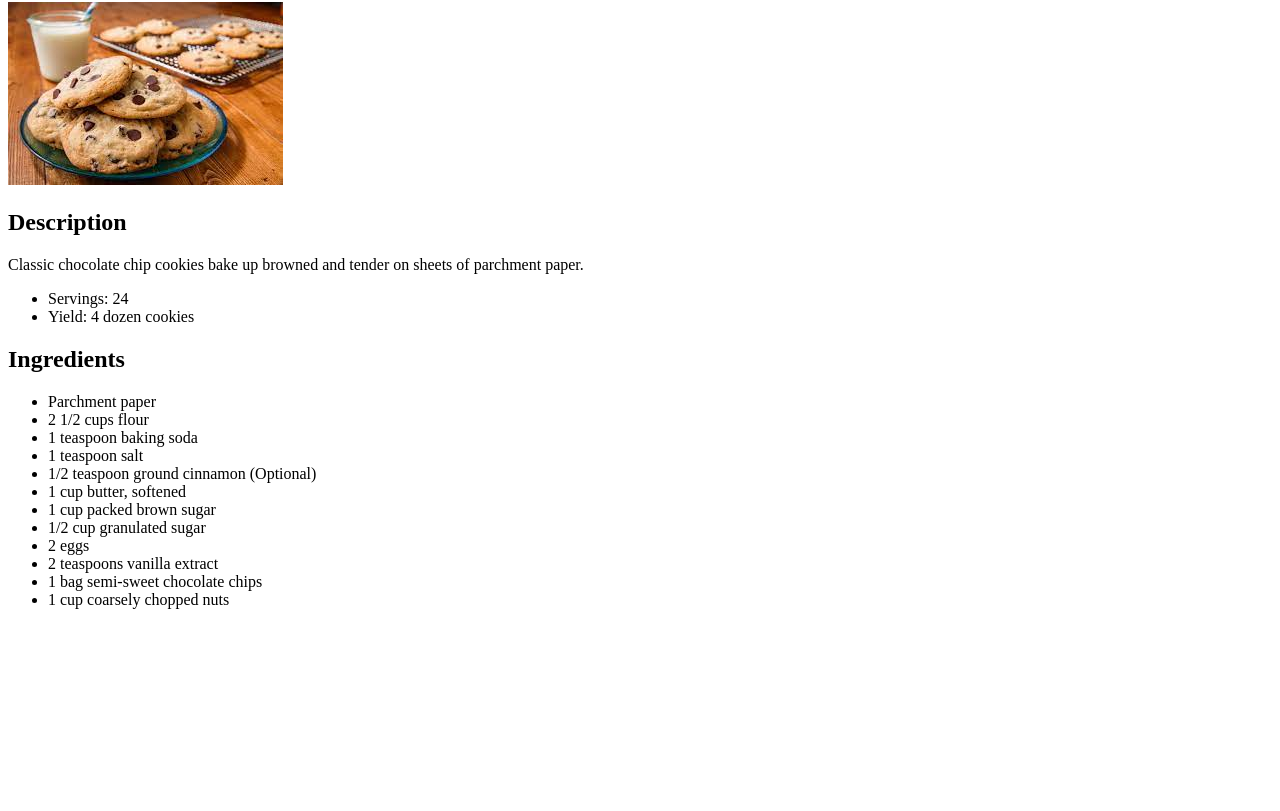
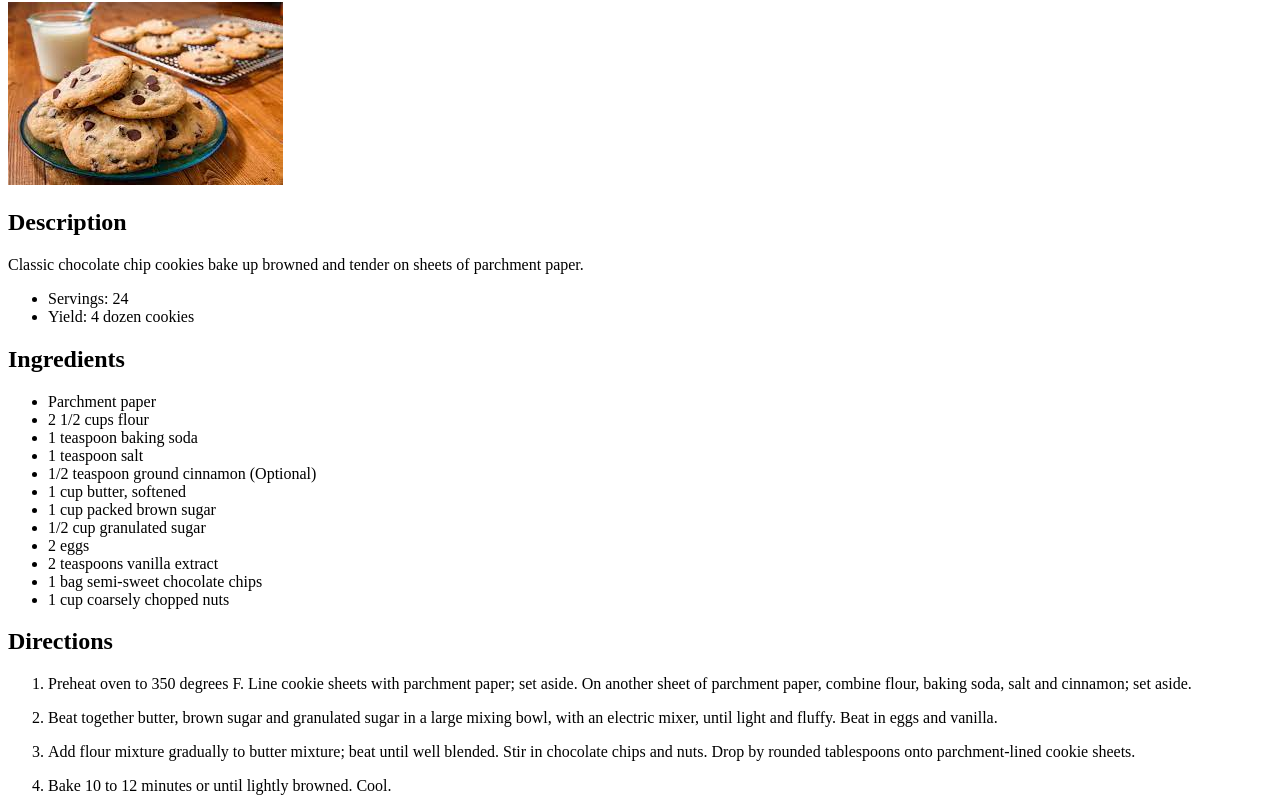
Before and after one commit to CFeeney333/odin-recipes, a plain HTML site: page recipes/choc-chip-cookies.html in a window 1280 px wide. Shown: the part 78-889 px from the top of the page. Before the commit the page ends 800 px from the top, so only its background shows below. Drawn offline with Linux system fonts and the light colour scheme.

Commit message:
Add directions to choc chip cookie recipe

```diff
--- a/recipes/choc-chip-cookies.html
+++ b/recipes/choc-chip-cookies.html
@@ -33,5 +33,33 @@
             <li>1 cup coarsely chopped nuts</li>
         </ul>
 
+        <h2>Directions</h2>
+        <ol>
+            <li>
+                <p>
+                    Preheat oven to 350 degrees F. Line cookie sheets with parchment paper; set
+                    aside. On another sheet of parchment paper, combine flour, baking soda, salt
+                    and cinnamon; set aside.
+                </p>
+            </li>
+            <li>
+                <p>
+                    Beat together butter, brown sugar and granulated sugar in a large mixing bowl, with
+                    an electric mixer, until light and fluffy. Beat in eggs and vanilla.
+                </p>
+            </li>
+            <li>
+                <p>
+                    Add flour mixture gradually to butter mixture; beat until well blended. Stir
+                    in chocolate chips and nuts. Drop by rounded tablespoons onto parchment-lined cookie
+                    sheets.
+                </p>
+            </li>
+            <li>
+                <p>
+                    Bake 10 to 12 minutes or until lightly browned. Cool.
+                </p>
+            </li>
+        </ol>
     </body>
 </html>
```
